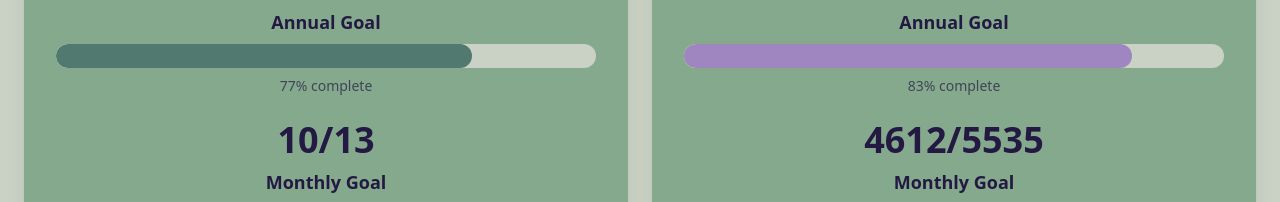
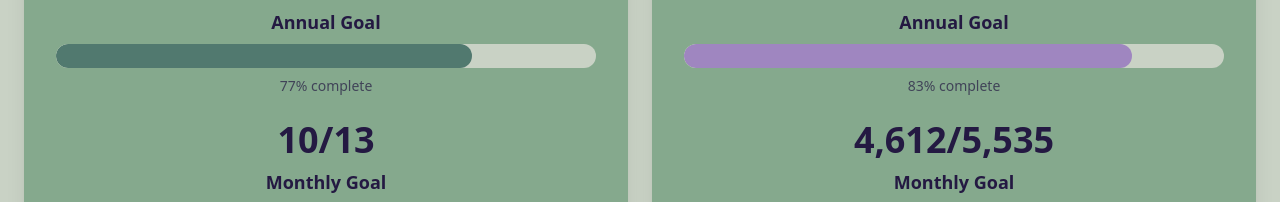
Before and after one commit to najaad/florilegium, a Next.js app: page / in a window 1280 px wide. Shown: the part 1312-1514 px from the top of the page. Built offline with nearby package versions, Linux system fonts and the light colour scheme.

Commit message:
Update page.tsx

```diff
--- a/src/app/page.tsx
+++ b/src/app/page.tsx
@@ -456,7 +456,7 @@ export default function Home() {
               </div>
               <div className="text-center">
                 <div className="text-4xl font-bold mb-2">
-                  {data?.goals?.books?.monthly?.current || 0}/{data?.goals?.books?.monthly?.target || 0}
+                  {(data?.goals?.books?.monthly?.current || 0).toLocaleString()}/{(data?.goals?.books?.monthly?.target || 0).toLocaleString()}
                 </div>
                 <div className="text-lg font-semibold mb-2">Monthly Goal</div>
                 <div className="relative w-full bg-base-100 rounded-full h-6 overflow-hidden">
@@ -497,7 +497,7 @@ export default function Home() {
               </div>
               <div className="text-center">
                 <div className="text-4xl font-bold mb-2">
-                  {data?.goals?.pages?.monthly?.current || 0}/{data?.goals?.pages?.monthly?.target || 0}
+                  {(data?.goals?.pages?.monthly?.current || 0).toLocaleString()}/{(data?.goals?.pages?.monthly?.target || 0).toLocaleString()}
                 </div>
                 <div className="text-lg font-semibold mb-2">Monthly Goal</div>
                 <div className="relative w-full bg-base-100 rounded-full h-6 overflow-hidden">
```
